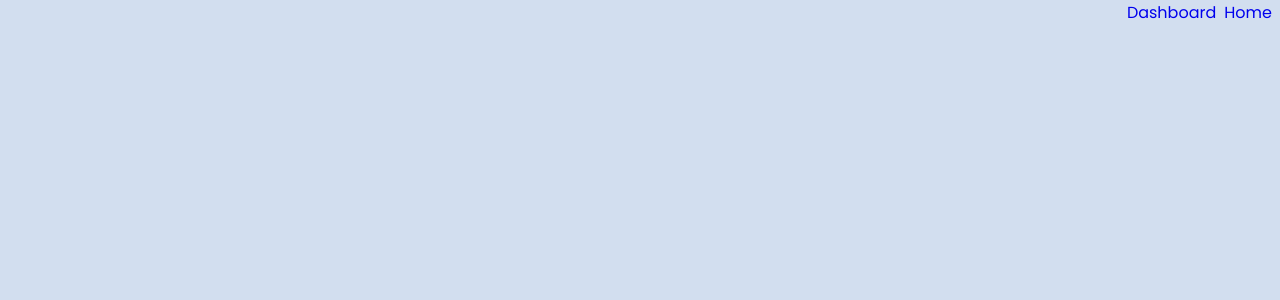
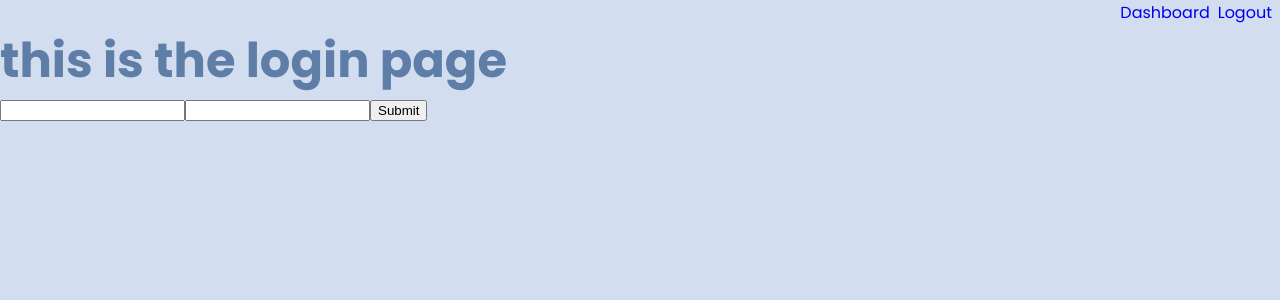
Before and after one commit to iamtaku/job-tracker, a React (Create React App) app: page /login in a window 1280 px wide. Shown: the top 300 px of the page. Built offline with nearby package versions, Linux system fonts and the light colour scheme; no server answers.

Commit message:
added login functionality with jwt

```diff
--- a/src/App.js
+++ b/src/App.js
@@ -6,6 +6,7 @@ import { AppProvider } from "./context";
 import Home from "./pages/Home";
 import Error from "./pages/Error";
 import Dashboard from "./pages/Dashboard";
+import Login from "./pages/Login";
 // import components
 import Navbar from "./components/Navbar";
 function App() {
@@ -16,6 +17,7 @@ function App() {
         <Route exact path="/" component={Home} />
         <AppProvider>
           <Route exact path="/dashboard" component={Dashboard} />
+          <Route exact path="/login" component={Login} />
         </AppProvider>
         <Route path="*" component={Error} />
       </Switch>
--- a/src/components/Navbar.js
+++ b/src/components/Navbar.js
@@ -9,12 +9,19 @@ const Links = styled.div`
     margin-right: 8px;
   }
 `;
+
+const logout = (e) => {
+  console.log("logged out clicked");
+  window.localStorage.removeItem("jwt");
+};
 const Navbar = () => {
   return (
     <div>
       <Links>
         <Link to="/dashboard">Dashboard</Link>
-        <Link to="/">Home</Link>
+        <Link onClick={logout} to="/">
+          Logout
+        </Link>
       </Links>
     </div>
   );
--- a/src/components/Step.js
+++ b/src/components/Step.js
@@ -31,14 +31,14 @@ box-shadow:  18px 18px 36px #b3bdcb,
     height: 64px;
     width: auto;
     padding: 10px;
-    margin-right: 12px;
+    margin: 0 12px;
   }
 `;
 
 const Step = ({ id, date, status, job_id }) => {
   const { openModal } = useGlobalContext();
   console.log("from step component: ", date);
-  const dateFormated = moment.parseZone(date).format("MM/DD - hh:mm");
+  const dateFormated = moment.parseZone(date).format("MM/DD - HH:mm");
   return (
     <StepContainer>
       {/* <Moment tz=""  format="MM/DD - HH:mm">{date}</Moment> */}
--- a/src/context.js
+++ b/src/context.js
@@ -1,5 +1,4 @@
-import React, { useState, useContext, useEffect } from "react";
-import { useCallback } from "react";
+import React, { useState, useContext, useEffect, useCallback } from "react";
 import axios from "axios";
 import { HandleFormSubmit } from "./helpers";
 
@@ -17,6 +16,8 @@ const AppProvider = ({ children }) => {
   const [data, setData] = useState([]);
   const [isModalOpen, setIsModalOpen] = useState(false);
   const [step, setStep] = useState({ status: false, job_id: null });
+  const [loggedIn, setLoggedIn] = useState(false);
+  const [token, setToken] = useState(false);
 
   const fetchData = useCallback(async () => {
     try {
@@ -33,10 +34,23 @@ const AppProvider = ({ children }) => {
     }
   }, []);
 
+  const logOut = () => {
+    setLoggedIn(false);
+    window.localStorage.removeItem("jwt");
+  };
+
+  useEffect(() => {
+    let tokenJWT = window.localStorage.getItem("jwt") || false;
+    if (tokenJWT) {
+      setLoggedIn(true);
+      setToken(tokenJWT);
+    }
+  }, []);
+
   const openModal = (e) => {
     // console.log("context :", e.currentTarget.id, e.currentTarget, data);
     e.currentTarget.dataset.id === "NEXT_STEP" &&
-      setStep({ status: "CREATE_STEP", step_id: parseInt(e.currentTarget.id) });
+      setStep({ status: "CREATE_STEP", step_id: e.currentTarget.id });
     e.currentTarget.dataset.id === "PATCH_STEP" &&
       setStep({ status: "PATCH_STEP", step_id: e.currentTarget.id });
     e.currentTarget.dataset.id === "CREATE_JOB" &&
@@ -74,6 +88,8 @@ const AppProvider = ({ children }) => {
     fetchData();
   }, [fetchData]);
 
+  useEffect(() => {});
+
   return (
     <AppContext.Provider
       value={{
@@ -87,6 +103,11 @@ const AppProvider = ({ children }) => {
         step,
         handleJob,
         HandleFormSubmit,
+        loggedIn,
+        setLoggedIn,
+        token,
+        setToken,
+        logOut,
       }}
     >
       {children}
--- a/src/pages/Dashboard.js
+++ b/src/pages/Dashboard.js
@@ -3,6 +3,8 @@ import Jobs from ".././components/Jobs";
 import { useGlobalContext } from "../context";
 import styled from "styled-components";
 import { device } from "../device";
+import { useHistory, Link } from "react-router-dom";
+import { useEffect } from "react";
 
 const DashboardWrapper = styled.div`
   width: 95%;
@@ -37,11 +39,25 @@ const DashboardTop = styled.div`
   }
 `;
 const Dashboard = () => {
-  const { isModalOpen, openModal } = useGlobalContext();
+  const { isModalOpen, openModal, loggedIn, setLoggedIn } = useGlobalContext();
+  const history = useHistory();
+
+  // if (!loggedIn) {
+  //   history.push("/");
+  // }
+  if (!loggedIn) {
+    return (
+      <div className="wrapper">
+        <h1>You are not logged in. Please login!</h1>
+        <Link to="/login">Login</Link>
+      </div>
+    );
+  }
   return (
     <DashboardWrapper>
       <DashboardTop>
         <h2>this is the dashboard page</h2>
+        {/* <h3>this is the current token: {token}</h3> */}
         <Btn onClick={openModal} data-id="CREATE_JOB">
           Create Job
         </Btn>
--- a/src/pages/Home.js
+++ b/src/pages/Home.js
@@ -1,10 +1,16 @@
 import { Link } from "react-router-dom";
 
 const Home = () => {
+  // const handleSubmit = (e) => {
+  //   e.preventDefault();
+  //   console.log("submited");
+  // };
+
   return (
     <div>
       <h1>this is the home component</h1>
-      <Link to="/dashboard">Link to dashboard</Link>
+      <Link to="/dashboard">Dashboard</Link>
+      <Link to="/login">Login</Link>
     </div>
   );
 };
--- /dev/null
+++ b/src/pages/Login.js
@@ -0,0 +1,55 @@
+import { useForm } from "react-hook-form";
+import axios from "axios";
+import { useHistory } from "react-router-dom";
+import { useGlobalContext } from "../context";
+
+const Login = () => {
+  const { register, handleSubmit, reset } = useForm();
+  const { setToken, setLoggedIn } = useGlobalContext();
+
+  const history = useHistory();
+
+  const onSubmit = (formData) => {
+    console.log(formData);
+    login(formData);
+  };
+
+  const login = async (formData) => {
+    let url = "https://blooming-depths-62038.herokuapp.com/api/v1/authenticate";
+    try {
+      const response = await axios.post(url, {
+        ...formData,
+      });
+      if (response.status === 201) {
+        setJWT(response.data.token);
+        setToken(response.data.token);
+        setLoggedIn(true);
+        history.push("/dashboard");
+      }
+    } catch (error) {
+      console.log(error);
+    }
+  };
+
+  const setJWT = (token) => {
+    console.log(token);
+    window.localStorage.setItem("jwt", token);
+  };
+  return (
+    <div className="form-container">
+      <h1>this is the login page</h1>
+      <form onSubmit={handleSubmit(onSubmit)}>
+        <input type="text" ref={register({ required: true })} name="username" />
+        <input
+          type="password"
+          ref={register({ required: true })}
+          name="password"
+        />
+
+        <input type="submit" />
+      </form>
+    </div>
+  );
+};
+
+export default Login;
```
